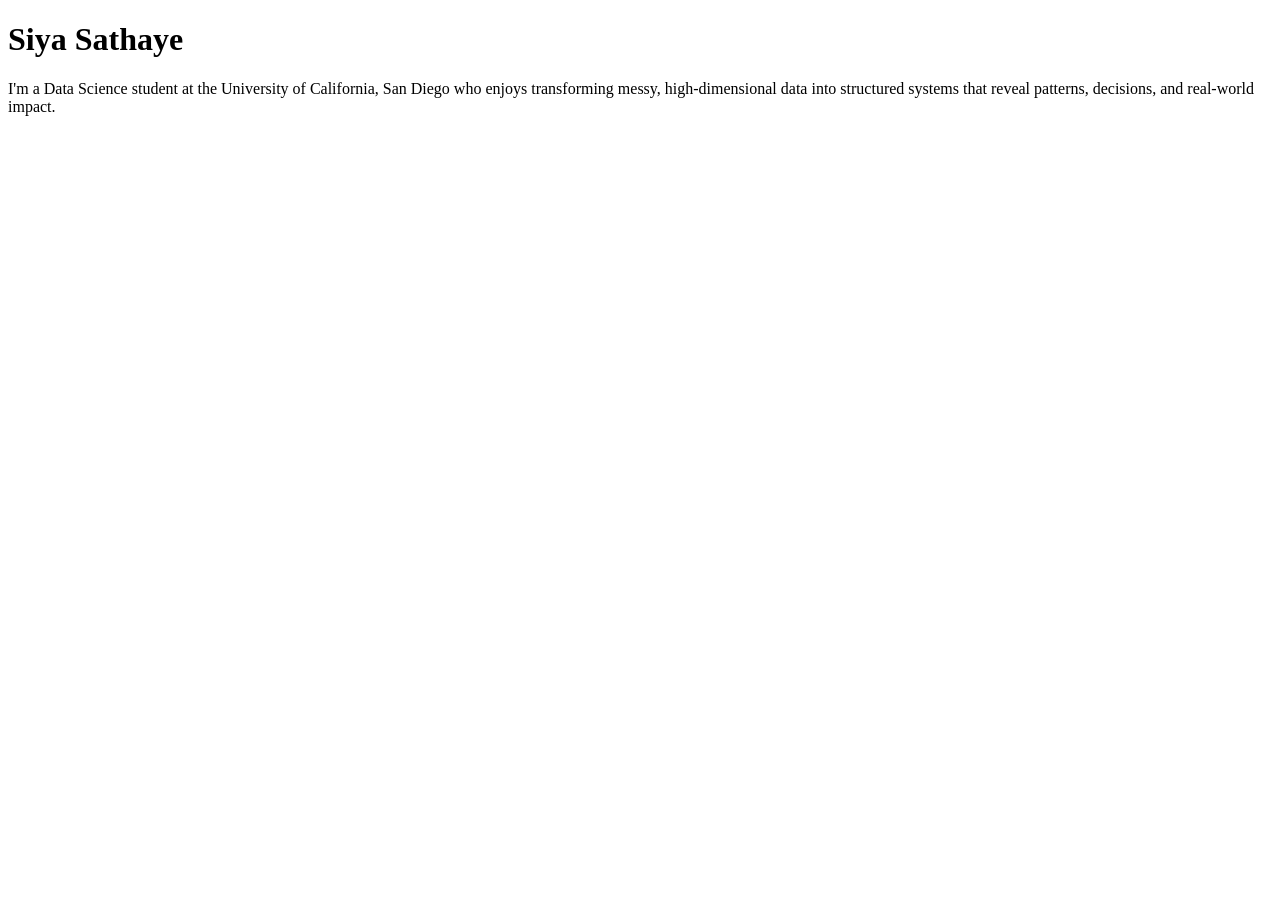
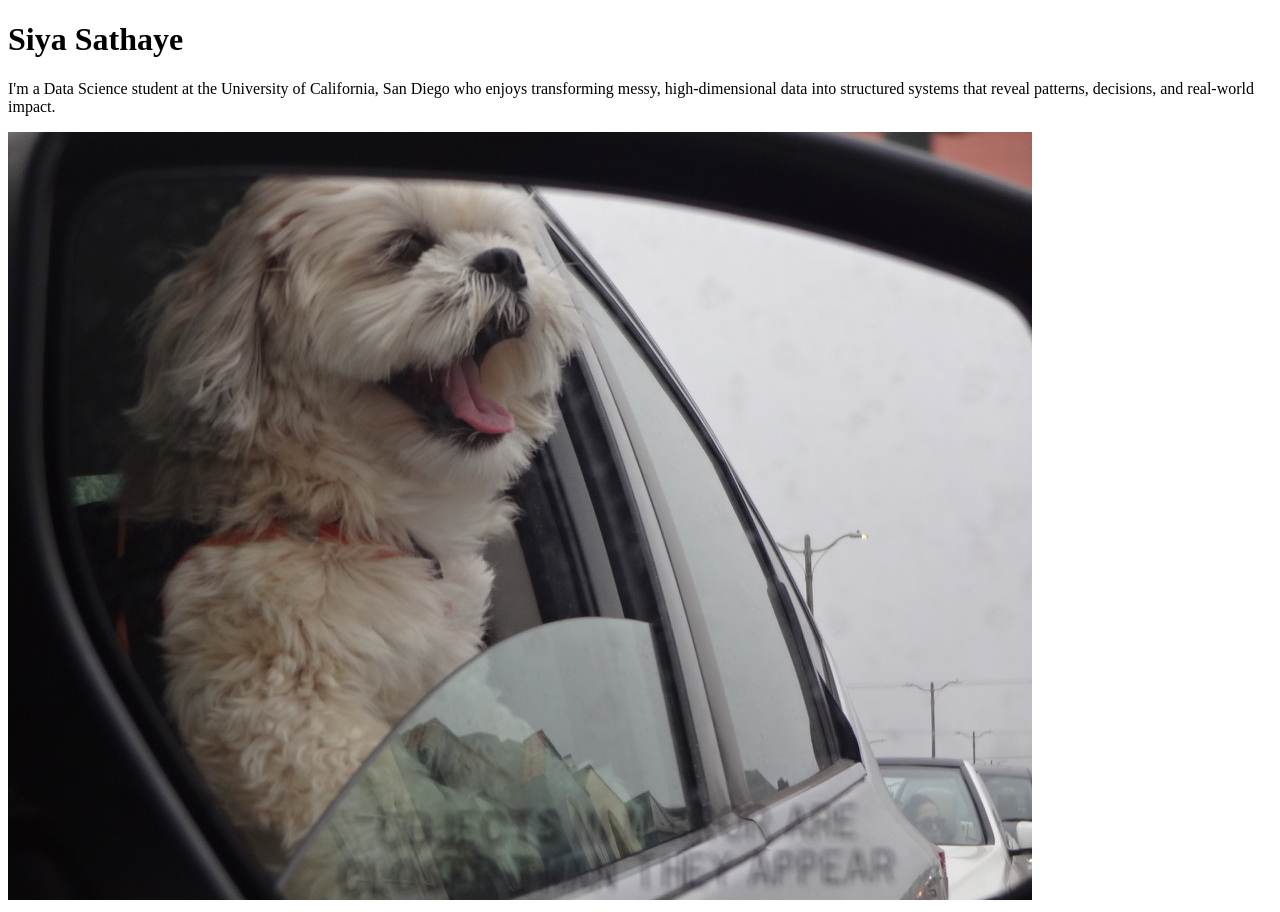
Before and after one commit to siyasathaye/portfolio, a plain HTML site: page index.html in a window 1280 px wide. Before the commit the page ends 800 px from the top, so only its background shows below. Drawn offline with Linux system fonts and the light colour scheme.

Commit message:
uploaded photo

```diff
--- a/index.html
+++ b/index.html
@@ -8,6 +8,9 @@
 <body>
     <H1>Siya Sathaye</H1>
         <p>I'm a Data Science student at the University of California, San Diego who enjoys transforming messy, high-dimensional data into structured systems that reveal patterns, decisions, and real-world impact. </p>
+        <img
+            src="images/kazu.jpeg"
+            alt="My dog (small white maltese shih tzu) sticking his face out the car window." />
 
 </body>
 </html>
```
Also changed, not shown: images/kazu.jpeg (added), 1 other file.
